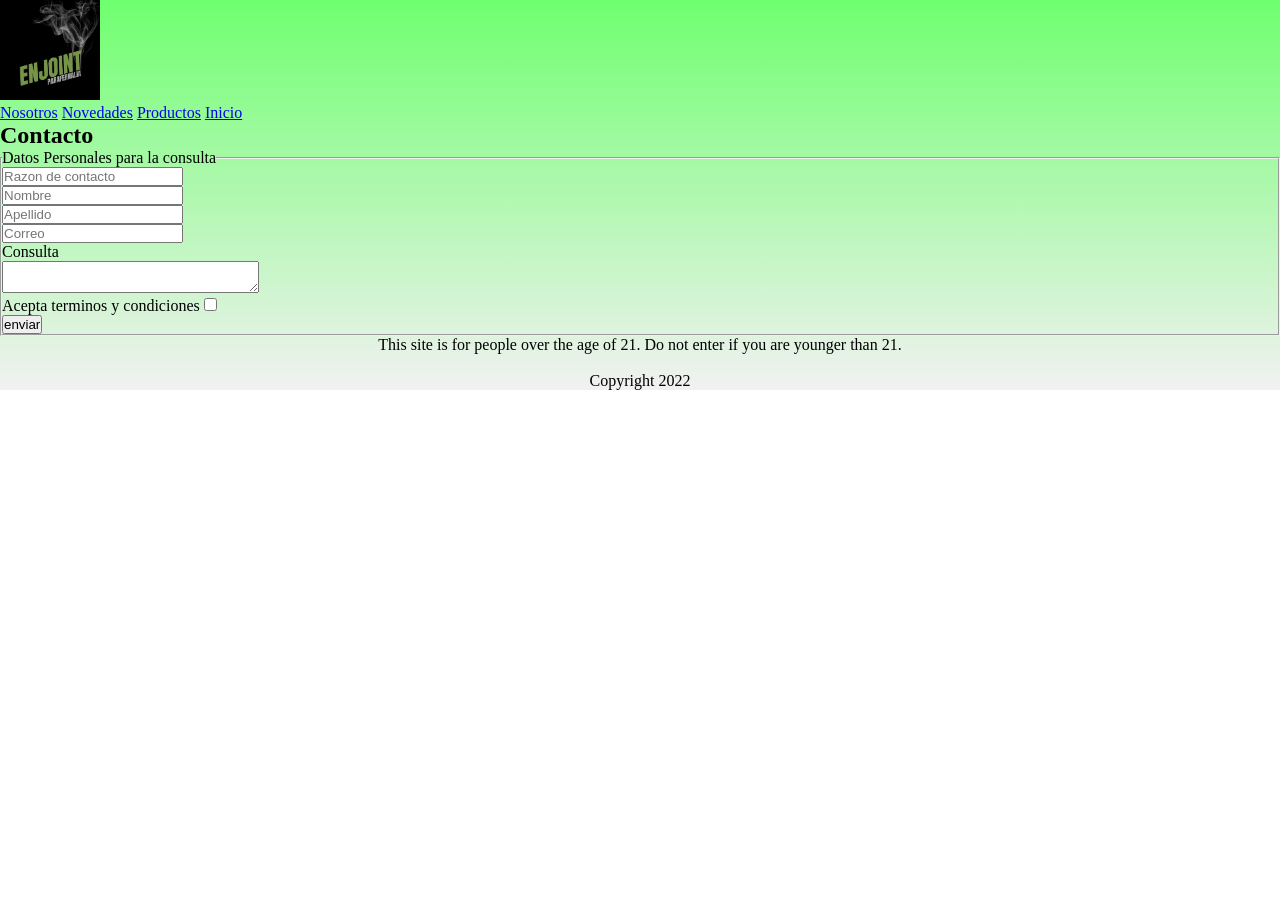
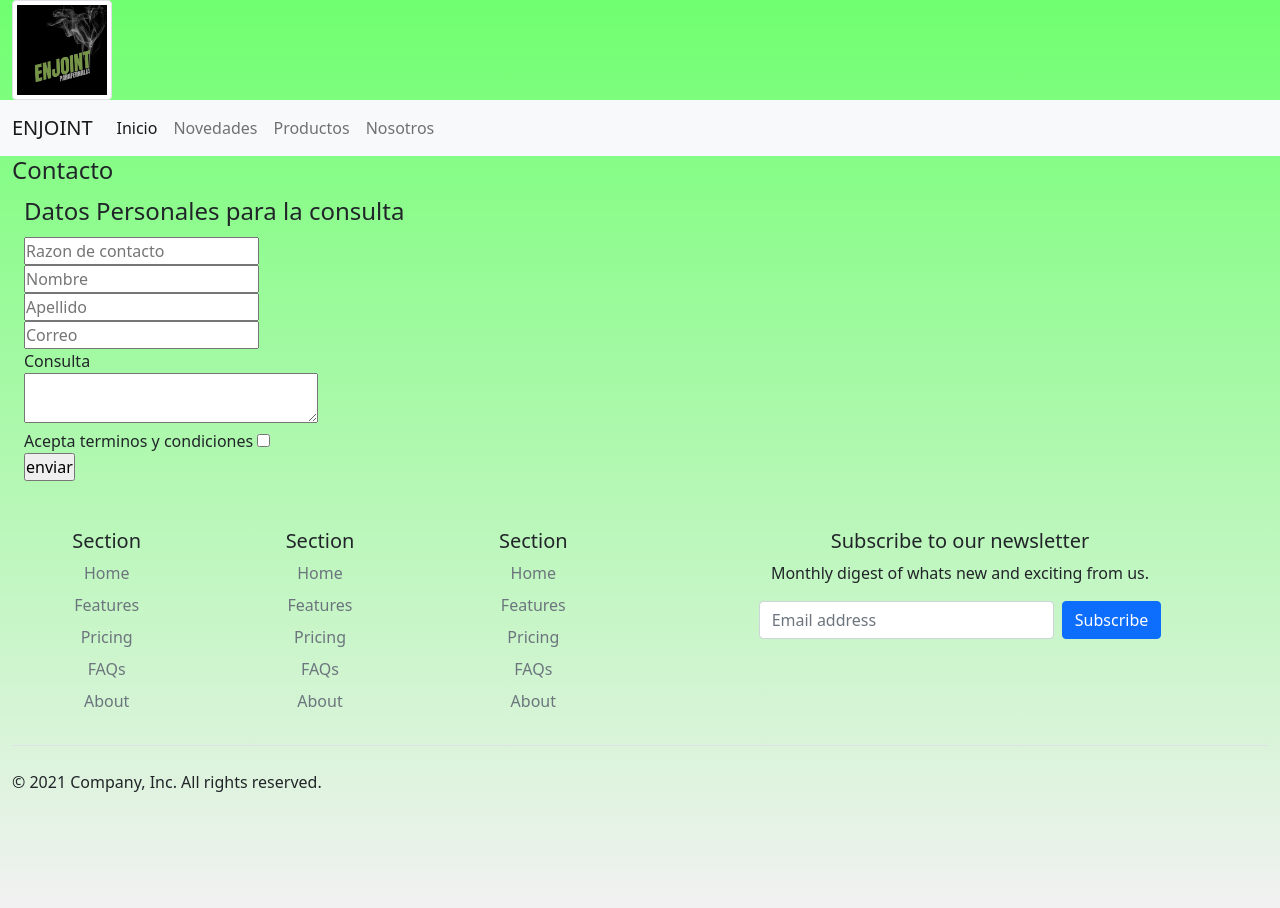
Before and after one commit to agumartinez1209/DesafioComplementarioAgustinMartinez, a plain HTML site: page formulario.html in a window 1280 px wide. Before the commit the page ends 800 px from the top, so only its background shows below. Drawn offline with nearby package versions, Linux system fonts and the light colour scheme.

Commit message:
agregando todos a todos los html restantes bootstrap

```diff
--- a/estilos.css
+++ b/estilos.css
@@ -10,7 +10,7 @@ body{
     background-repeat: no-repeat;
     background-size: cover;
 }
-article, h3, p{
+article, h2, h3, p{
     text-align: center;
 }
 
--- a/formulario.html
+++ b/formulario.html
@@ -2,24 +2,46 @@
 <html lang="es">
 
 <head>
+    <meta name="viewport" content="width=device-width, initial-scale=1">
     <title>Enjoint</title>
+    <link href="https://cdn.jsdelivr.net/npm/bootstrap@5.1.3/dist/css/bootstrap.min.css" rel="stylesheet"
+        integrity="sha384-1BmE4kWBq78iYhFldvKuhfTAU6auU8tT94WrHftjDbrCEXSU1oBoqyl2QvZ6jIW3" crossorigin="anonymous">
     <link rel="shortcut icon" href="img/favicon.ico" type="image/x-icon">
     <link rel="stylesheet" href="estilos.css">
 </head>
 
-<body id="gridAreas">
-    <header class="border">
-        <img src="img/enjointlogo.jpeg" width="100" height="100" alt="Enjoint">
+<body>
+    <header class="container-fluid">
+        <img src="img/enjointlogo.jpeg" class="img-thumbnail" width="100" height="100" alt="Enjoint">
     </header>
-    <nav class="border flexMenu grids">
-        <span><a href="Nosotros.html">Nosotros</a></span>
-        <span><a href="Novedades.html">Novedades</a></span>
-        <span><a href="producto.html">Productos</a></span>
-        <span><a href="index.html">Inicio</a></span>
+    <nav class="navbar navbar-expand-lg navbar-light bg-light">
+        <div class="container-fluid">
+            <a class="navbar-brand" href="#">ENJOINT</a>
+            <button class="navbar-toggler" type="button" data-bs-toggle="collapse" data-bs-target="#navbarNav"
+                aria-controls="navbarNav" aria-expanded="false" aria-label="Toggle navigation">
+                <span class="navbar-toggler-icon"></span>
+            </button>
+            <div class="collapse navbar-collapse" id="navbarNav">
+                <ul class="navbar-nav">
+                    <li class="nav-item">
+                        <a class="nav-link active" aria-current="page" href="index.html">Inicio</a>
+                    </li>
+                    <li class="nav-item">
+                        <a class="nav-link" href="Novedades.html">Novedades</a>
+                    </li>
+                    <li class="nav-item">
+                        <a class="nav-link" href="producto.html">Productos</a>
+                    </li>
+                    <li class="nav-item">
+                        <a class="nav-link" href="Nosotros.html">Nosotros</a>
+                    </li>
+                </ul>
+            </div>
+        </div>
     </nav>
-    <aside class="border">
-        <h2 class="centrar">Contacto</h2>
-        <fieldset>
+    <aside class="container-fluid">
+        <h4>Contacto</h4>
+        <fieldset class="container-fluid">
             <legend class="centrar">Datos Personales para la consulta</legend>
             <input type="text" name="Razon de Contacto" placeholder="Razon de contacto" class="centrar"> <br>
             <input type="text" name="Nombre" placeholder="Nombre" class="centrar"> <br>
@@ -32,10 +54,70 @@
             <input type="submit" value="enviar">
         </fieldset>
     </aside>
-    <footer class="border">
-        <p>This site is for people over the age of 21. Do not enter if you are younger than 21.</p><br>
-        <p>Copyright 2022</p>
-    </footer>
+    <div class="container-fluid">
+        <footer class="py-5">
+          <div class="row">
+            <div class="col-2">
+              <h5>Section</h5>
+              <ul class="nav flex-column">
+                <li class="nav-item mb-2"><a href="#" class="nav-link p-0 text-muted">Home</a></li>
+                <li class="nav-item mb-2"><a href="#" class="nav-link p-0 text-muted">Features</a></li>
+                <li class="nav-item mb-2"><a href="#" class="nav-link p-0 text-muted">Pricing</a></li>
+                <li class="nav-item mb-2"><a href="#" class="nav-link p-0 text-muted">FAQs</a></li>
+                <li class="nav-item mb-2"><a href="#" class="nav-link p-0 text-muted">About</a></li>
+              </ul>
+            </div>
+
+            <div class="col-2">
+              <h5>Section</h5>
+              <ul class="nav flex-column">
+                <li class="nav-item mb-2"><a href="#" class="nav-link p-0 text-muted">Home</a></li>
+                <li class="nav-item mb-2"><a href="#" class="nav-link p-0 text-muted">Features</a></li>
+                <li class="nav-item mb-2"><a href="#" class="nav-link p-0 text-muted">Pricing</a></li>
+                <li class="nav-item mb-2"><a href="#" class="nav-link p-0 text-muted">FAQs</a></li>
+                <li class="nav-item mb-2"><a href="#" class="nav-link p-0 text-muted">About</a></li>
+              </ul>
+            </div>
+
+            <div class="col-2">
+              <h5>Section</h5>
+              <ul class="nav flex-column">
+                <li class="nav-item mb-2"><a href="#" class="nav-link p-0 text-muted">Home</a></li>
+                <li class="nav-item mb-2"><a href="#" class="nav-link p-0 text-muted">Features</a></li>
+                <li class="nav-item mb-2"><a href="#" class="nav-link p-0 text-muted">Pricing</a></li>
+                <li class="nav-item mb-2"><a href="#" class="nav-link p-0 text-muted">FAQs</a></li>
+                <li class="nav-item mb-2"><a href="#" class="nav-link p-0 text-muted">About</a></li>
+              </ul>
+            </div>
+
+            <div class="col-4 offset-1">
+              <form>
+                <h5>Subscribe to our newsletter</h5>
+                <p>Monthly digest of whats new and exciting from us.</p>
+                <div class="d-flex w-100 gap-2">
+                  <label for="newsletter1" class="visually-hidden">Email address</label>
+                  <input id="newsletter1" type="text" class="form-control" placeholder="Email address">
+                  <button class="btn btn-primary" type="button">Subscribe</button>
+                </div>
+              </form>
+            </div>
+          </div>
+
+          <div class="d-flex justify-content-between py-4 my-4 border-top">
+            <p>&copy; 2021 Company, Inc. All rights reserved.</p>
+            <ul class="list-unstyled d-flex">
+              <li class="ms-3"><a class="link-dark" href="#"><svg class="bi" width="24" height="24"><use xlink:href="#twitter"/></svg></a></li>
+              <li class="ms-3"><a class="link-dark" href="#"><svg class="bi" width="24" height="24"><use xlink:href="#instagram"/></svg></a></li>
+              <li class="ms-3"><a class="link-dark" href="#"><svg class="bi" width="24" height="24"><use xlink:href="#facebook"/></svg></a></li>
+            </ul>
+          </div>
+        </footer>
+      </div>
 </body>
-
+<script src="https://cdn.jsdelivr.net/npm/@popperjs/core@2.10.2/dist/umd/popper.min.js"
+    integrity="sha384-7+zCNj/IqJ95wo16oMtfsKbZ9ccEh31eOz1HGyDuCQ6wgnyJNSYdrPa03rtR1zdB"
+    crossorigin="anonymous"></script>
+<script src="https://cdn.jsdelivr.net/npm/bootstrap@5.1.3/dist/js/bootstrap.min.js"
+    integrity="sha384-QJHtvGhmr9XOIpI6YVutG+2QOK9T+ZnN4kzFN1RtK3zEFEIsxhlmWl5/YESvpZ13"
+    crossorigin="anonymous"></script>
 </html>
```
Also changed, not shown: Nosotros.html (+3 -3 lines).
